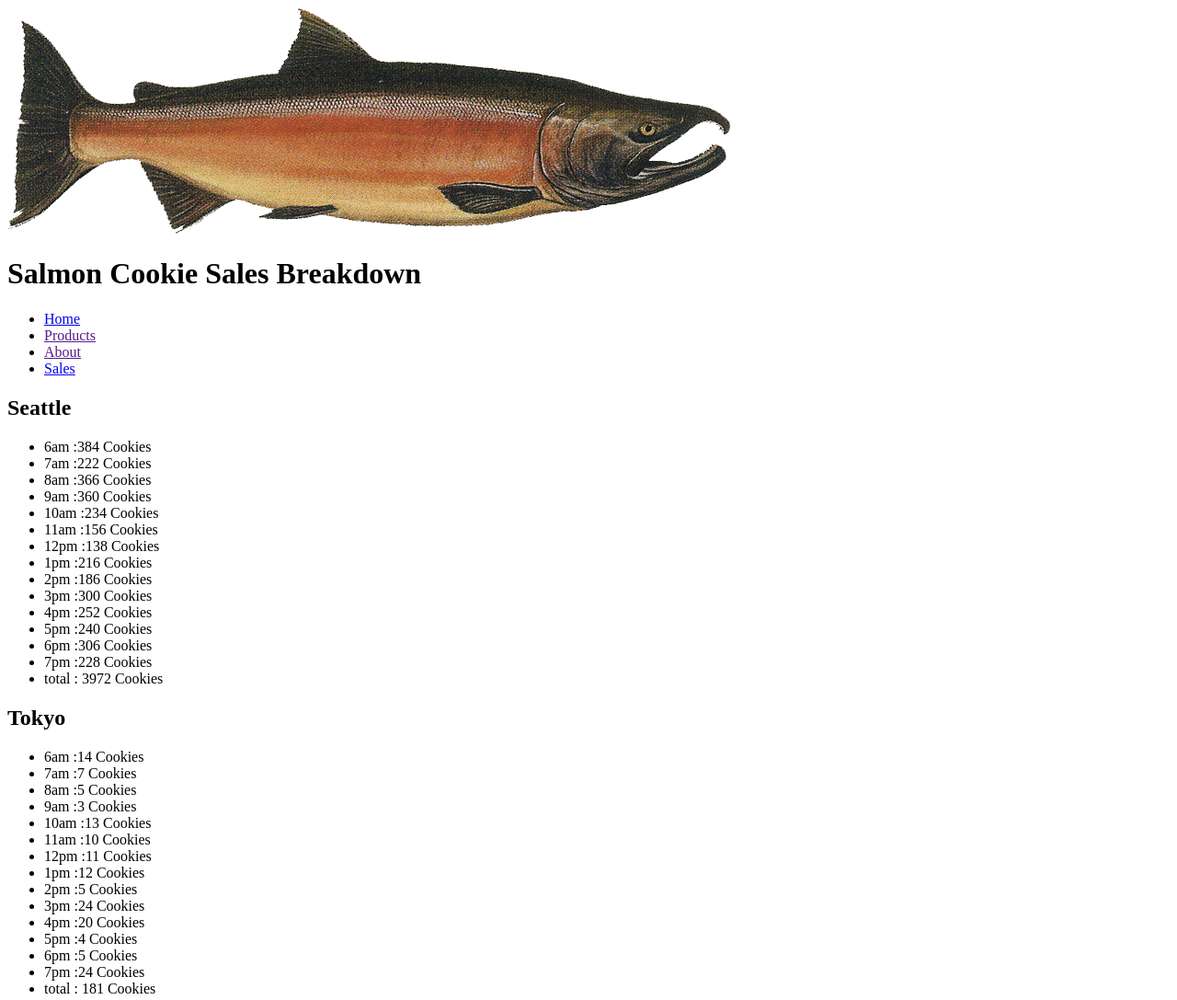
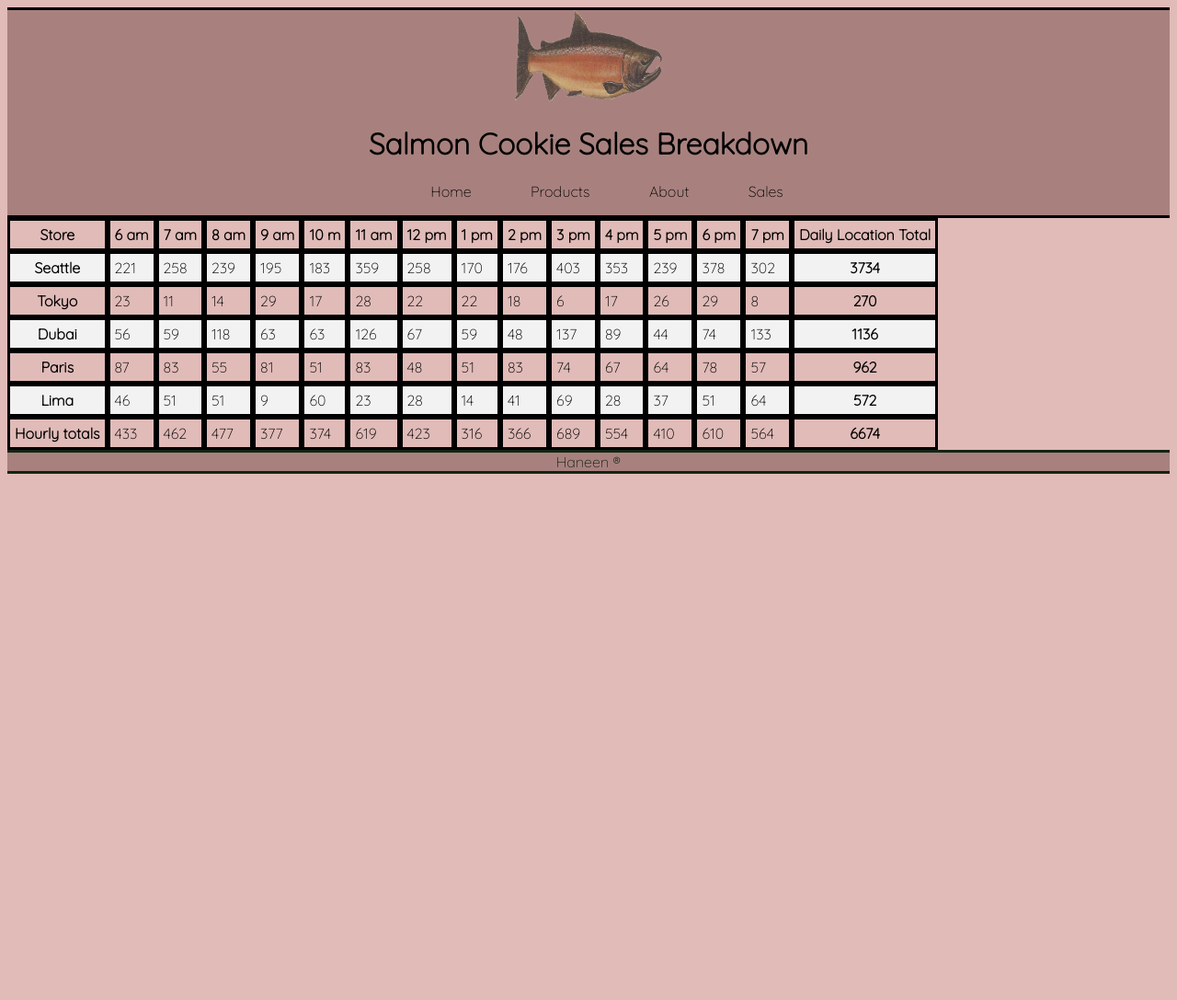
Before and after one commit to haneenawadallah/cookie-stand, a plain HTML site: page sales.html in a window 1280 px wide. Shown: the top 1087 px of the page at 92% size. After the commit the page ends 800 px from the top, so only its background shows below. Drawn offline with Linux system fonts and the light colour scheme.

Commit message:
some css styling

```diff
--- a/css/style.css
+++ b/css/style.css
@@ -0,0 +1,50 @@
+@import url('https://fonts.googleapis.com/css2?family=Quicksand:wght@300&display=swap');
+
+
+nav li{
+    display: inline;
+    margin: 30px;
+
+}
+a {
+   color: black;
+   text-decoration: black;
+  }
+
+img {
+    opacity: 70%;
+    max-height: 150px;
+    max-width: 200px;
+    width: 160px;
+    height: 100px;
+}
+body {
+    background-color: rgb(224, 187, 184);
+    font-family: 'Quicksand', sans-serif;
+  }
+
+  header, footer {
+    background-color: rgb(168, 129, 126);;
+    border-top: solid; color:rgb(15, 27, 15);
+    border-bottom: solid; color:rgb(19, 37, 19);
+    text-align: center;
+  }
+
+  header {
+    text-align: center;
+    color: black;
+  }
+
+  table {
+    border: solid rgb(0, 0, 0);
+    border-collapse: collapse;
+  }
+
+  tr:nth-child(even) {
+      background-color: #f2f2f2;
+  }
+
+  th, td {
+    border: solid rgb(0, 0, 0);
+    padding: 5px;
+  }
--- a/js/app.js
+++ b/js/app.js
@@ -1,206 +1,128 @@
 
+'use strict';
 
-function RandomNumber(min, max) {
-    var x = Math.random();
-    return Math.floor(x * (max - min + 1)) + min;
+var operatingHours = ['6 am', '7 am', '8  am', '9 am', '10 m', '11 am', '12  pm', '1 pm', '2 pm', '3 pm', '4 pm', '5 pm', '6 pm', '7 pm'];
+
+//----------------------->random number generator
+
+function generateRandomNumber(min, max) {
+  return Math.floor(Math.random() * (max - min + 1)) + min;
 }
 
-var times = ['6am', '7am', '8am', '9am', '10am', '11am', '12pm', '1pm', '2pm', '3pm', '4pm', '5pm', '6pm', '7pm'];
+//----------------------->function to render to hr in table
 
-///FIRST CITY
+function makeTableHeader(){
+  var table = document.getElementById('SalesReport');
+  var tableHeader = document.createElement('tr');
+  var tableStoreHeading = document.createElement('th');
+  tableStoreHeading.textContent = 'Store';
+  tableHeader.appendChild(tableStoreHeading);
 
-var seattle = {
-    location: 'Seattle',
-    maxHrCust: 65,
-    minHrCust: 23,
-    avgCookPerCust: 6.3,
-    randomCustperHr: RandomNumber(this.minHrCust, this.maxHrCust), total: 0,
+  for (var i = 0; i < operatingHours.length; i++){
+    var tableHourHeadings = document.createElement('th');
+    tableHourHeadings.textContent = operatingHours[i];
+    tableHeader.appendChild(tableHourHeadings);
+  }
+  var tableDailyTotalHeading = document.createElement('th');
+  tableDailyTotalHeading.textContent = 'Daily Location Total';
+  tableHeader.appendChild(tableDailyTotalHeading);
 
-    renderedArray: function () {
-
-        var parentElement = document.getElementById('SalesReport');
-
-        var article = document.createElement('article');
-        parentElement.appendChild(article);
-
-        var h2 = document.createElement('h2');
-        h2.textContent = this.location;
-        article.appendChild(h2);
-
-        var ul = document.createElement('ul');
-        article.appendChild(ul);
-
-        for (var i = 0; i <= times.length; i++) {
-
-            var li = document.createElement('li');
-            this.randomCustperHr = RandomNumber(this.minHrCust, this.maxHrCust);
-            this.total = this.total + this.randomCustperHr * Math.floor(this.avgCookPerCust);
-            li.textContent = times[i] + ' :' + this.randomCustperHr * Math.floor(this.avgCookPerCust) + ' Cookies';
-
-            ul.appendChild(li);
-        }
-        li.textContent = 'total : ' + this.total + ' Cookies';
+  table.appendChild(tableHeader);
 }
 
+//------------------------->a footer for table with daily total sales by hour
 
-};
-seattle.renderedArray();
+function makeTableFooter(){
+  var table = document.getElementById('SalesReport');
+  var tableFooter = document.createElement('tr');
+  var tableHourlyTotalFooter = document.createElement('th');
+  tableHourlyTotalFooter.textContent = 'Hourly totals';
+  tableFooter.appendChild(tableHourlyTotalFooter);
 
-///SECOND CITY
+  for (var i = 0; i < operatingHours.length; i++){
+    var tableFooterTotals = document.createElement('td');
+    tableFooterTotals.textContent = seattle.dailyHrSales[i] + tokyo.dailyHrSales[i] + dubai.dailyHrSales[i] + paris.dailyHrSales[i] + lima.dailyHrSales[i];
+    tableFooter.appendChild(tableFooterTotals);
+  }
+  var tableFooterAllUpTotal = document.createElement('th');
+  tableFooterAllUpTotal.textContent = seattle.dailyTotalSales + tokyo.dailyTotalSales + dubai.dailyTotalSales + paris.dailyTotalSales + lima.dailyTotalSales;
+  tableFooter.appendChild(tableFooterAllUpTotal);
 
-var tokyo = {
-    location: 'Tokyo',
-    maxHrCust: 24,
-    minHrCust: 3,
-    avgCookPerCust: 1.2,
-    randomCustperHr: RandomNumber(this.minHrCust, this.maxHrCust), total: 0,
-
-    renderedArray: function () {
-
-        var parentElement = document.getElementById('SalesReport');
-
-        var article = document.createElement('article');
-        parentElement.appendChild(article);
-
-        var h2 = document.createElement('h2');
-        h2.textContent = this.location;
-        article.appendChild(h2);
-
-        var ul = document.createElement('ul');
-        article.appendChild(ul);
-
-        for (var i = 0; i <= times.length; i++) {
-
-            var li = document.createElement('li');
-            this.randomCustperHr = RandomNumber(this.minHrCust, this.maxHrCust);
-            this.total = this.total + this.randomCustperHr * Math.floor(this.avgCookPerCust);
-            li.textContent = times[i] + ' :' + this.randomCustperHr * Math.floor(this.avgCookPerCust) + ' Cookies';
-
-            ul.appendChild(li);
-        }
-        li.textContent = 'total : ' + this.total + ' Cookies';
+  table.appendChild(tableFooter);
 }
 
+//---------------------->create function to render store info to a table
 
-};
-tokyo.renderedArray();
+function renderStoreInTable() {
 
-///THIRD CITY
+  var table = document.getElementById('SalesReport'); // grandparent
 
-var dubai = {
-    location: 'Dubai',
-    maxHrCust: 38,
-    minHrCust: 11,
-    avgCookPerCust: 3.7,
-    randomCustperHr: RandomNumber(this.minHrCust, this.maxHrCust), total: 0,
+  // new child element in the parent
+  var tableRow = document.createElement('tr');
 
-    renderedArray: function () {
+  var tableCell = document.createElement('th'); //new (grand) child element
+  tableCell.textContent = this.location;
+  tableRow.appendChild(tableCell);
 
-        var parentElement = document.getElementById('SalesReport');
+  for (var i = 0; i < this.dailyHrSales.length; i++) {
 
-        var article = document.createElement('article');
-        parentElement.appendChild(article);
-
-        var h2 = document.createElement('h2');
-        h2.textContent = this.location;
-        article.appendChild(h2);
-
-        var ul = document.createElement('ul');
-        article.appendChild(ul);
-
-        for (var i = 0; i <= times.length; i++) {
-
-            var li = document.createElement('li');
-            this.randomCustperHr = RandomNumber(this.minHrCust, this.maxHrCust);
-            this.total = this.total + this.randomCustperHr * Math.floor(this.avgCookPerCust);
-            li.textContent = times[i] + ' :' + this.randomCustperHr * Math.floor(this.avgCookPerCust) + ' Cookies';
-
-            ul.appendChild(li);
+    tableCell = document.createElement('td');
+    tableCell.textContent = this.dailyHrSales[i];
+    tableRow.appendChild(tableCell);
   }
-        li.textContent = 'total : ' + this.total + ' Cookies';
+  var tableCellTotal = document.createElement('th');
+  tableCellTotal.textContent = this.dailyTotalSales;
+  tableRow.appendChild(tableCellTotal);
+  table.appendChild(tableRow);
 }
 
+//---------------------> constructors
 
+function Store(id, location, minNum, maxNum, avgCookiePerCust) {
+  this.id = id;
+  this.location = location ;
+  this.minNum = minNum;
+  this.maxNum = maxNum;
+  this.avgCookiePerCust = avgCookiePerCust;
+  this.dailyHrSales = [];
+  this.dailyTotalSales = 0;
+}
+//---------------> hourlyCookieSales
+
+Store.prototype.hourlyCookieSales = function () {
+  for (var i = 0; i < operatingHours.length; i++) {
+    var footTraffic = generateRandomNumber(this.minNum, this.maxNum);
+    var hourlySalesTotal = Math.round(footTraffic * this.avgCookiePerCust);
+    this.dailyHrSales.push(hourlySalesTotal);
+    this.dailyTotalSales += hourlySalesTotal;
+  }
 };
-//console.table(dubai);
-dubai.renderedArray();
+//--------------> attach renderStoreInTable method to Store constructor
+Store.prototype.renderStoreInTable = renderStoreInTable;
 
-///FOURTH CITY
+//-------------------> Creating stores from constructor
+var seattle = new Store('seattle-table', 'Seattle', 23, 64, 6.3);
+var tokyo = new Store('tokyo-table', 'Tokyo', 3, 24, 1.2);
+var dubai = new Store('dubai-table', 'Dubai', 11, 38, 3.7);
+var paris = new Store('paris-table', 'Paris', 20, 38, 2.3);
+var lima = new Store('lima-table', 'Lima', 2, 16, 4.6);
 
-var paris = {
-    location: 'Paris',
-    maxHrCust: 38,
-    minHrCust: 20,
-    avgCookPerCust: 2.3,
-    randomCustperHr: RandomNumber(this.minHrCust, this.maxHrCust), total: 0,
+// words
+makeTableHeader();
 
-    renderedArray: function () {
+seattle.hourlyCookieSales();
+seattle.renderStoreInTable();
 
-        var parentElement = document.getElementById('SalesReport');
+tokyo.hourlyCookieSales();
+tokyo.renderStoreInTable();
 
-        var article = document.createElement('article');
-        parentElement.appendChild(article);
+dubai.hourlyCookieSales();
+dubai.renderStoreInTable();
 
-        var h2 = document.createElement('h2');
-        h2.textContent = this.location;
-        article.appendChild(h2);
+paris.hourlyCookieSales();
+paris.renderStoreInTable();
 
-        var ul = document.createElement('ul');
-        article.appendChild(ul);
+lima.hourlyCookieSales();
+lima.renderStoreInTable();
 
-        for (var i = 0; i <= times.length; i++) {
-
-            var li = document.createElement('li');
-            this.randomCustperHr = RandomNumber(this.minHrCust, this.maxHrCust);
-            this.total = this.total + this.randomCustperHr * Math.floor(this.avgCookPerCust);
-            li.textContent = times[i] + ' :' + this.randomCustperHr * Math.floor(this.avgCookPerCust) + ' Cookies';
-
-            ul.appendChild(li);
-        }
-        li.textContent = 'total : ' + this.total + ' Cookies';
-    }
-
-
-};
-//console.table(paris);
-paris.renderedArray();
-
-///FIFTH CITY
-
-var lima = {
-    location: 'Lima',
-    maxHrCust: 16,
-    minHrCust: 2,
-    avgCookPerCust: 4.6,
-    randomCustperHr: RandomNumber(this.minHrCust, this.maxHrCust), total: 0,
-
-    renderedArray: function () {
-
-        var parentElement = document.getElementById('SalesReport');
-
-        var article = document.createElement('article');
-        parentElement.appendChild(article);
-
-        var h2 = document.createElement('h2');
-        h2.textContent = this.location;
-        article.appendChild(h2);
-
-        var ul = document.createElement('ul');
-        article.appendChild(ul);
-
-        for (var i = 0; i <= times.length; i++) {
-
-            var li = document.createElement('li');
-            this.randomCustperHr = RandomNumber(this.minHrCust, this.maxHrCust);
-            this.total = this.total + this.randomCustperHr * Math.floor(this.avgCookPerCust);
-            li.textContent = times[i] + ' :' + this.randomCustperHr * Math.floor(this.avgCookPerCust) + ' Cookies';
-
-            ul.appendChild(li);
-        }
-        li.textContent = 'total : ' + this.total + ' Cookies';
-    }
-
-
-};
-//console.table(lima);
-lima.renderedArray();
+makeTableFooter();
--- a/sales.html
+++ b/sales.html
@@ -5,6 +5,7 @@
     <meta charset="UTF-8">
     <meta name="viewport" content="width=device-width, initial-scale=1.0">
     <title>Salmon Cookie Sales</title>
+    <link href="css/style.css" type="text/css" rel="stylesheet" />
 </head>
 
 <body>
@@ -39,5 +40,6 @@
     </div>
     <script src="js/app.js"></script>
 </body>
+<footer> Haneen &reg; </footer>
 
 </html>
```
Also changed, not shown: 1 other file. Lines whose indentation alone changed are shown as unchanged.
